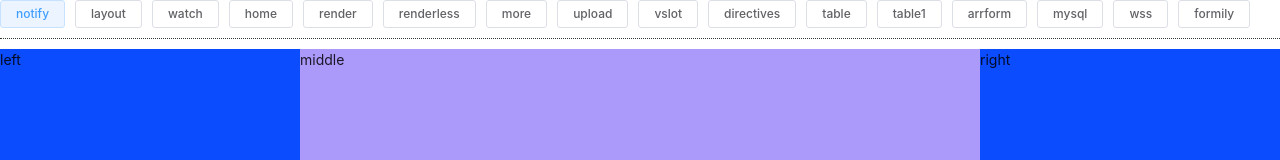
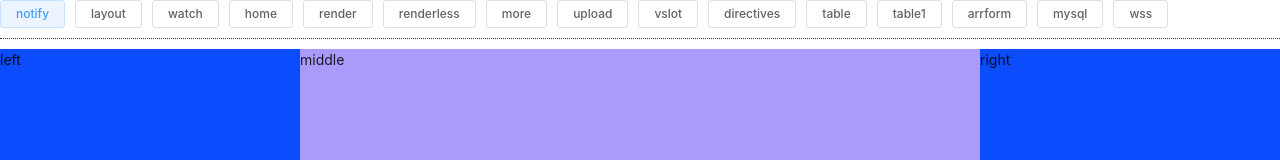
Before and after one commit to luoxuzhi/v2, a Vue app: page /#/layout in a window 1280 px wide. Shown: the top 160 px of the page. Built offline with nearby package versions, Linux system fonts and the light colour scheme; no server answers.

Commit message:
feat(package.json): remove formily

```diff
--- a/package.json
+++ b/package.json
@@ -15,10 +15,6 @@
     "deploy": "pm2 deploy ecosystem.json production"
   },
   "dependencies": {
-    "@formily/core": "^2.0.0-beta.85",
-    "@formily/element": "^2.0.0-beta.85",
-    "@formily/reactive-vue": "^2.0.0-beta.85",
-    "@formily/vue": "^2.0.0-beta.85",
     "@vue/composition-api": "^1.1.3",
     "axios": "^0.18.0",
     "element-ui": "^2.15.5",
--- a/src/App.vue
+++ b/src/App.vue
@@ -29,7 +29,7 @@ export default {
   },
   data() {
     return {
-      list: ['notify', 'layout', 'watch', 'home', 'render', 'renderless', 'more', 'upload', 'vslot', 'directives', 'table', 'table1', 'arrform', 'mysql', 'wss', 'formily'],
+      list: ['notify', 'layout', 'watch', 'home', 'render', 'renderless', 'more', 'upload', 'vslot', 'directives', 'table', 'table1', 'arrform', 'mysql', 'wss',],
     }
   },
   methods: {
--- a/src/router/index.js
+++ b/src/router/index.js
@@ -169,9 +169,5 @@ export default new Router({
       path: '/wss',
       component: Wss,
     },
-    {
-      path: '/formily',
-      component: () => import('@/components/formily/index.vue'),
-    },
   ],
 })
```
